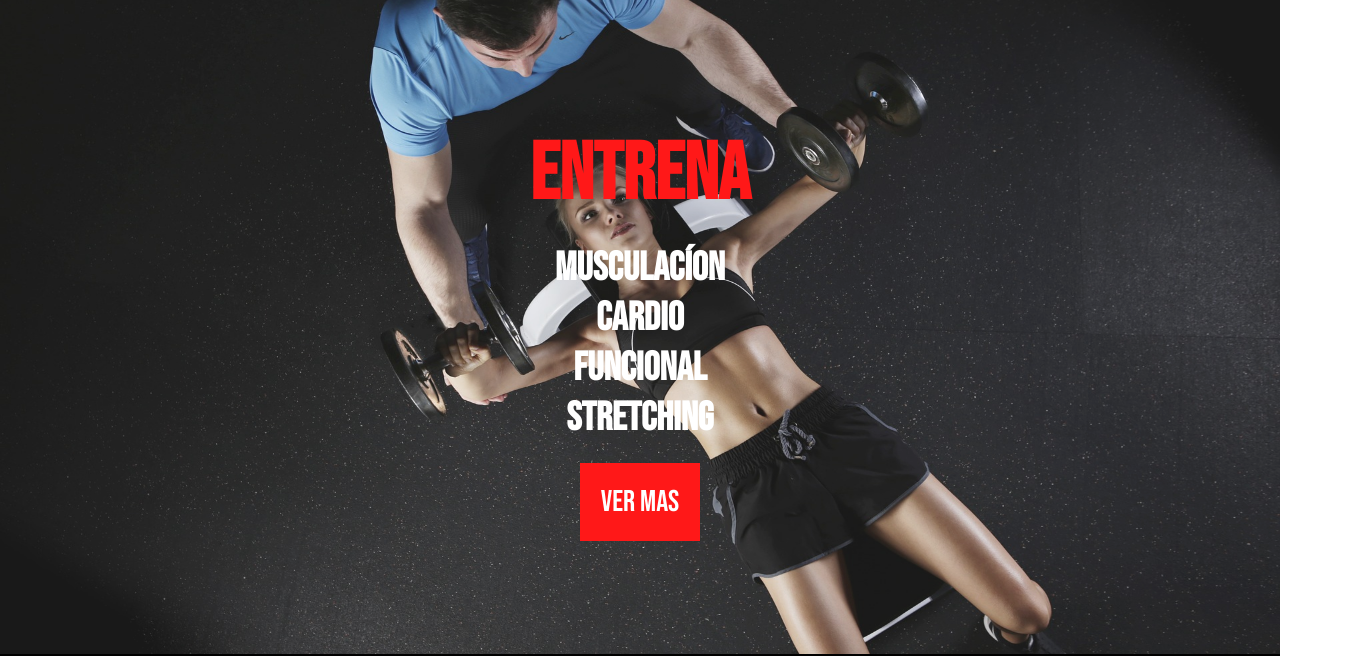
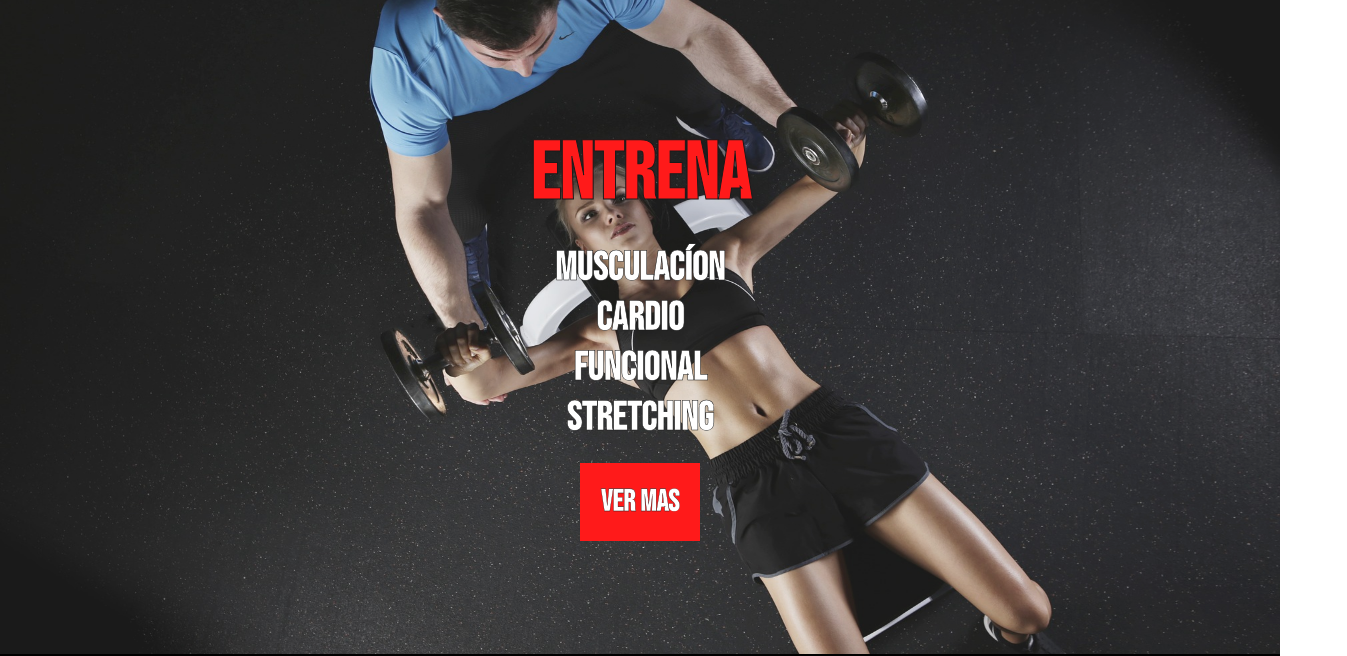
Before and after one commit to enicolasferro/PersonalTrainer-Ferro, a plain HTML site: page index.html in a window 1280 px wide. Shown: the part 76-732 px from the top of the page, 1347 px wide, since content can reach past the window. Drawn offline with nearby package versions, Linux system fonts and the light colour scheme.

Commit message:
Agregado animaciones boton y footer index

```diff
--- a/index.html
+++ b/index.html
@@ -6,6 +6,7 @@
     <meta name="viewport" content="width=device-width, initial-scale=1.0">
     <title>Personal Trainer</title>
     <link rel="stylesheet" href="style.css">
+    <link rel="stylesheet" href="https://cdnjs.cloudflare.com/ajax/libs/animate.css/4.1.1/animate.min.css"/>
 </head>
 <body>
     <div class="layout__index">
@@ -32,7 +33,7 @@
             <h2 class="fondo__titulo--subtitulo">FUNCIONAL</h2>
             <h2 class="fondo__titulo--subtitulo">STRETCHING</h2>
             </div>
-            <div class="boton__container">
+            <div class="animate__animated boton__container animate__pulse">
                 <a class = "boton__vermas" href="entrenamientos.html">
                 Ver Mas
                 </a>
@@ -45,6 +46,7 @@
                 </p>
             </div>
             <div class="footer__icons">
+                <p class="animate__animated animate__fadeOutRight contactame">CONTACTAME</p>
                 <a href="https://wa.me/5491134943491">
                     <img class="whatsapp" src="IMG/whatsapp.jpg">
                 </a>
--- a/style.css
+++ b/style.css
@@ -89,10 +89,12 @@
     font-weight: 1000;
     color: red;
     padding: 20px;
+    -webkit-text-stroke: 1px rgb(0, 0, 0);
 }
 .fondo__titulo--subtitulo{
     font-size: 40px;
     padding: 1px;
+    -webkit-text-stroke: 0.5px rgb(0, 0, 0);
 }
 .boton__container{
     display: flex;
@@ -107,6 +109,7 @@
     background-color: red;
     margin-top: 20px;
     padding: 20px;
+    -webkit-text-stroke: 0.3px rgb(0, 0, 0);
 }
 
 /*FOOTER*/
@@ -130,6 +133,13 @@
     flex-direction: row;
     justify-content: right;
     margin-right: 80px;
+}
+.animate__animated, .animate__fadeOutRight .contactame{
+    color: white;
+    font-size: 40px;
+    font-weight: 700;
+    --animate-duration: 3.5s;
+
 }
 .whatsapp{
     height: 50px;
```
